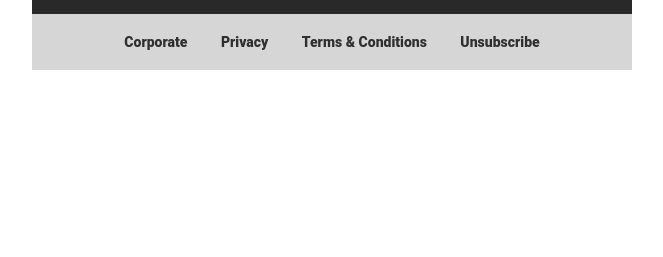
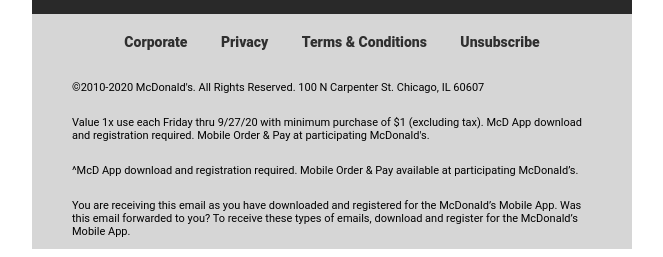
Before and after one commit to jerome310/Mcdonalds-Email, a plain HTML site: page index.html in a window 1280 px wide. Shown: the part 1540-1797 px from the top of the page, without its empty margins (308-971 px from the left). Before the commit the page ends 1618 px from the top, so only its background shows below. Drawn offline with Linux system fonts and the light colour scheme.

Commit message:
McDonalds Desktop Version Completed

```diff
--- a/index.html
+++ b/index.html
@@ -232,7 +232,9 @@
           <!-- start of footer row -->
                 <tr>
                   <td>
+                    <!-- start of footer container -->
                     <table class="footer-container" cellspacing="0" cellpadding="0" border="0" width="100%" align="left" style="background-color: #d6d6d6; font-family: Roboto, sans-serif;">
+                       <!-- start of links section -->
                        <tr>
                          <td>
                           <table class="footer-links" cellspacing="0" cellpadding="0" border="0" width="100%" align="center" style="font-size: 14px; margin: 20px 0;">
@@ -255,7 +257,37 @@
                            </table>
                          </td>
                        </tr>
+                        <!-- end of links section -->
+                        <!-- start of footer par section -->
+                        <tr>
+                          <td>
+                            <table class="footer-par" cellspacing="0" cellpadding="0" border="0" width="100%" align="center" style="padding:0 40px; font-family: Roboto, sans-serif;">
+                              <tr>
+                                <td>
+                                  <p style="font-size: 11px;">&copy;2010-2020 McDonald's. All Rights Reserved. 100 N Carpenter St. Chicago, IL 60607</p>
+                                </td>
+                              </tr>
+                              <tr>
+                                <td>
+                                  <p style="font-size: 11px;"> Value 1x use each Friday thru 9/27/20 with minimum purchase of $1 (excluding tax). McD App download and registration required. Mobile Order & Pay at participating McDonald's.</p>
+                                </td>
+                              </tr>
+                              <tr>
+                                <td>
+                                  <p style="font-size: 11px;">^McD App download and registration required. Mobile Order & Pay available at participating McDonald’s.</p>
+                                </td>
+                              </tr>
+                              <tr>
+                                <td>
+                                  <p style="font-size: 11px;">You are receiving this email as you have downloaded and registered for the McDonald’s Mobile App. Was this email forwarded to you? To receive these types of emails, download and register for the McDonald’s Mobile App.</p>
+                                </td>
+                              </tr>
+                            </table>
+                          </td>
+                        </tr>
+                        <!-- end of footer par section -->
                     </table>
+                     <!-- end of footer container -->
                   </td>
                 </tr>
           <!-- end of footer row -->
```
